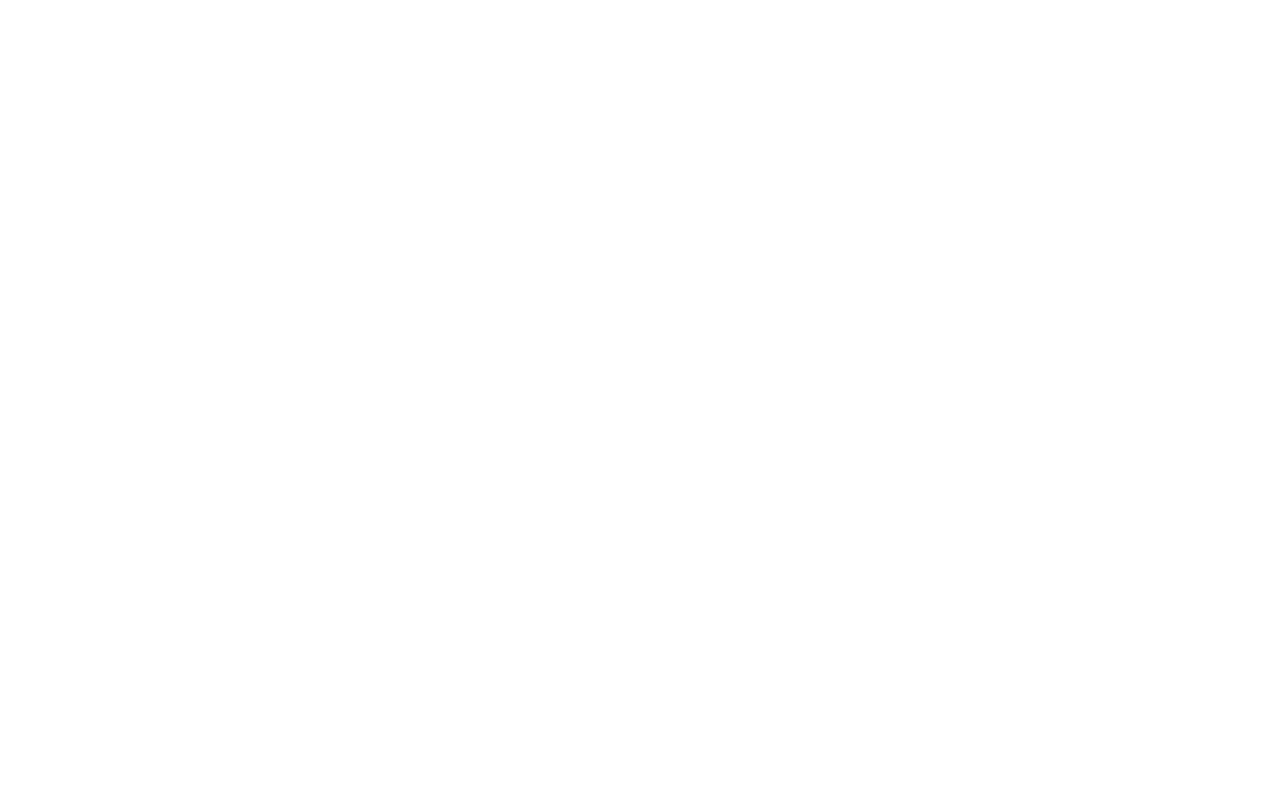
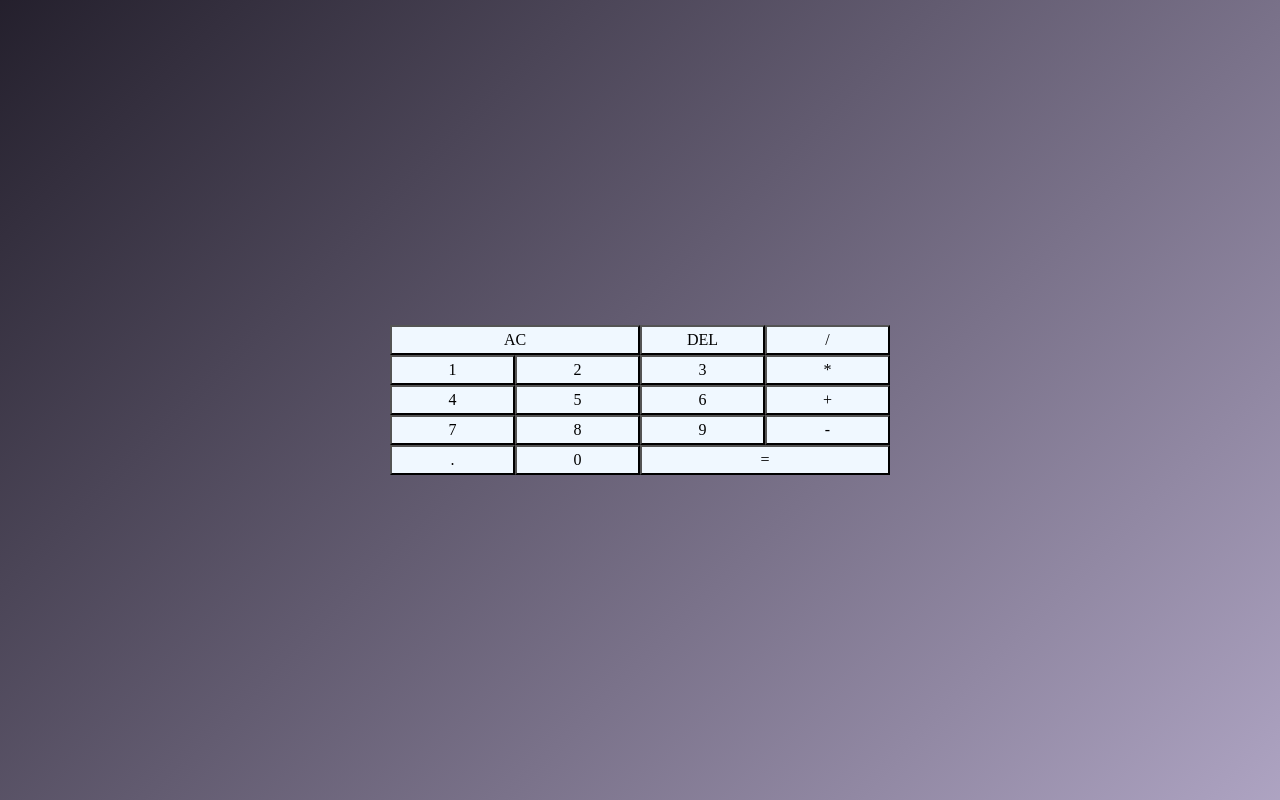
Before and after one commit to daniel-howorth/calculator, a React (Vite) app: page / in a window 1280 px wide. Built offline with nearby package versions, Linux system fonts and the light colour scheme.

Commit message:
created calculator keypad

```diff
--- a/src/components/App/App.jsx
+++ b/src/components/App/App.jsx
@@ -1,8 +1,13 @@
 import React from "react";
 import styles from "./App.module.css";
+import Calculator from "../Calculator";
 
 function App() {
-  return <div className={styles.wrapper}></div>;
+  return (
+    <div className={styles.wrapper}>
+      <Calculator />
+    </div>
+  );
 }
 
 export default App;
--- a/src/components/App/App.module.css
+++ b/src/components/App/App.module.css
@@ -2,4 +2,5 @@
   min-height: 100%;
   display: grid;
   place-content: center;
+  background: linear-gradient(135deg, hsl(260, 17%, 15%), hsl(260, 20%, 70%));
 }
--- /dev/null
+++ b/src/components/Button/Button.jsx
@@ -0,0 +1,9 @@
+import React from "react";
+import styles from "./Button.module.css";
+
+function Button({ type, children }) {
+  const appliedClass = `${styles.button} ${styles[type]}`;
+  return <button className={appliedClass}>{children}</button>;
+}
+
+export default Button;
--- /dev/null
+++ b/src/components/Button/Button.module.css
@@ -0,0 +1,75 @@
+.button {
+  background-color: aliceblue;
+}
+
+.button.ONE {
+  grid-area: ONE;
+}
+
+.button.TWO {
+  grid-area: TWO;
+}
+
+.button.THREE {
+  grid-area: THREE;
+}
+
+.button.FOUR {
+  grid-area: FOUR;
+}
+
+.button.FIVE {
+  grid-area: FIVE;
+}
+
+.button.SIX {
+  grid-area: SIX;
+}
+
+.button.SEVEN {
+  grid-area: SEVEN;
+}
+
+.button.EIGHT {
+  grid-area: EIGHT;
+}
+
+.button.NINE {
+  grid-area: NINE;
+}
+
+.button.ZERO {
+  grid-area: ZERO;
+}
+
+.button.DECIMAL {
+  grid-area: DECIMAL;
+}
+
+.button.ADDITION {
+  grid-area: ADDITION;
+}
+
+.button.SUBTRACT {
+  grid-area: SUBTRACT;
+}
+
+.button.MULTIPLY {
+  grid-area: MULTIPLY;
+}
+
+.button.DIVIDE {
+  grid-area: DIVIDE;
+}
+
+.button.EQUALS {
+  grid-area: EQUALS;
+}
+
+.AC {
+  grid-area: AC;
+}
+
+.button.DEL {
+  grid-area: DEL;
+}
--- /dev/null
+++ b/src/components/Button/index.js
@@ -0,0 +1,2 @@
+export * from './Button';
+export { default } from './Button';
--- /dev/null
+++ b/src/components/Calculator/Calculator.jsx
@@ -0,0 +1,31 @@
+import React from "react";
+import styles from "./Calculator.module.css";
+// import { calculatorValues } from "../../constants";
+import Button from "../Button";
+
+function Calculator() {
+  return (
+    <div className={styles.calculator}>
+      <Button type="AC">AC</Button>
+      <Button type="DEL">DEL</Button>
+      <Button type="DIVIDE">/</Button>
+      <Button type="ONE">1</Button>
+      <Button type="TWO">2</Button>
+      <Button type="THREE">3</Button>
+      <Button type="MULTIPLY">*</Button>
+      <Button type="FOUR">4</Button>
+      <Button type="FIVE">5</Button>
+      <Button type="SIX">6</Button>
+      <Button type="ADD">+</Button>
+      <Button type="SEVEN">7</Button>
+      <Button type="EIGHT">8</Button>
+      <Button type="NINE">9</Button>
+      <Button type="SUBTRACT">-</Button>
+      <Button type="DECIMAL">.</Button>
+      <Button type="ZERO">0</Button>
+      <Button type="EQUALS">=</Button>
+    </div>
+  );
+}
+
+export default Calculator;
--- /dev/null
+++ b/src/components/Calculator/Calculator.module.css
@@ -0,0 +1,12 @@
+.calculator {
+  min-width: 500px;
+  background-color: white;
+  display: grid;
+  grid-template-columns: repeat(4, 1fr);
+  grid-template-areas:
+    "AC AC DEL DIVIDE"
+    "ONE TWO THREE MULTIPLY"
+    "FOUR FIVE SIX ADD"
+    "SEVEN EIGHT NINE SUBTRACT"
+    "DECIMAL ZERO EQUALS EQUALS";
+}
--- /dev/null
+++ b/src/components/Calculator/index.js
@@ -0,0 +1,2 @@
+export * from './Calculator';
+export { default } from './Calculator';
```
